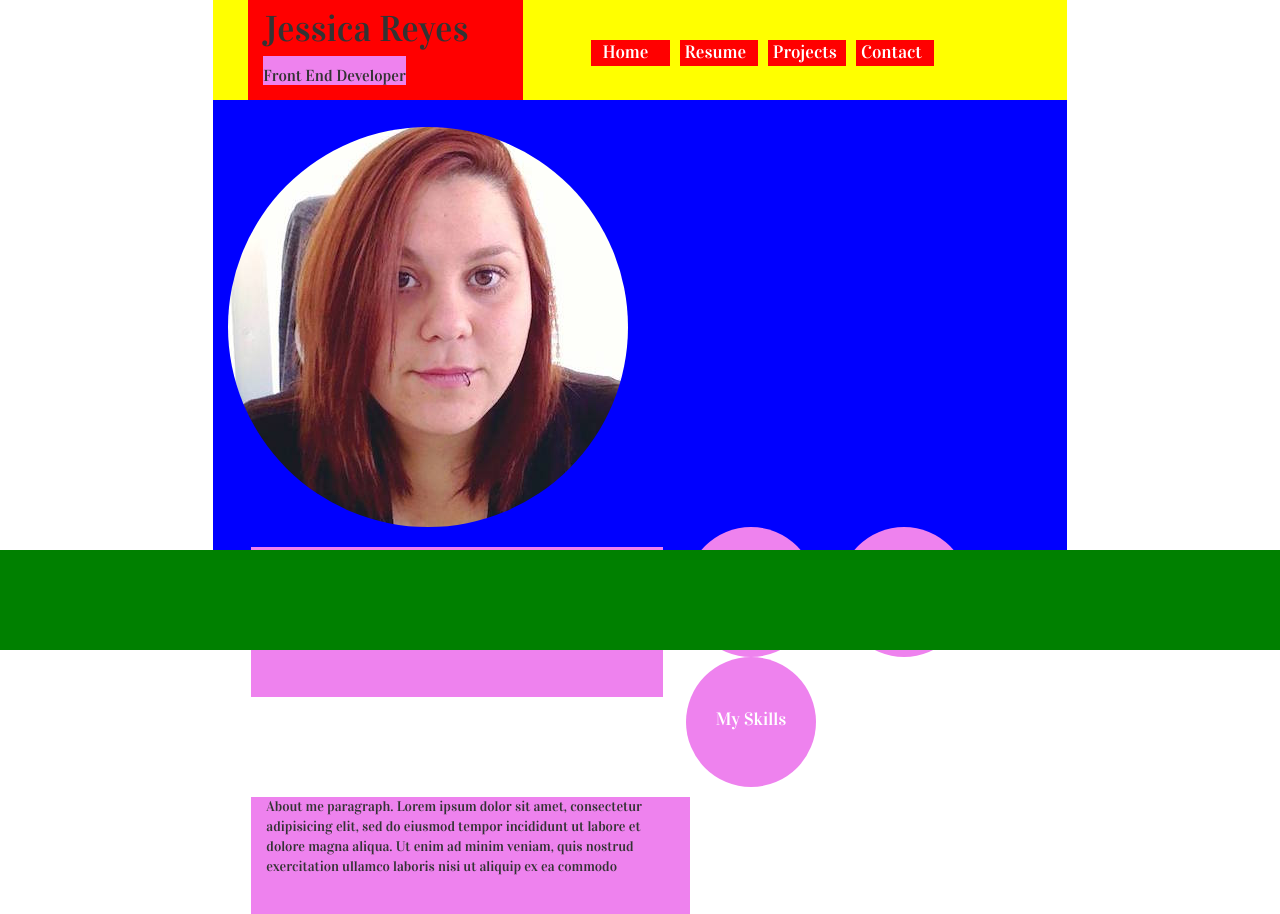
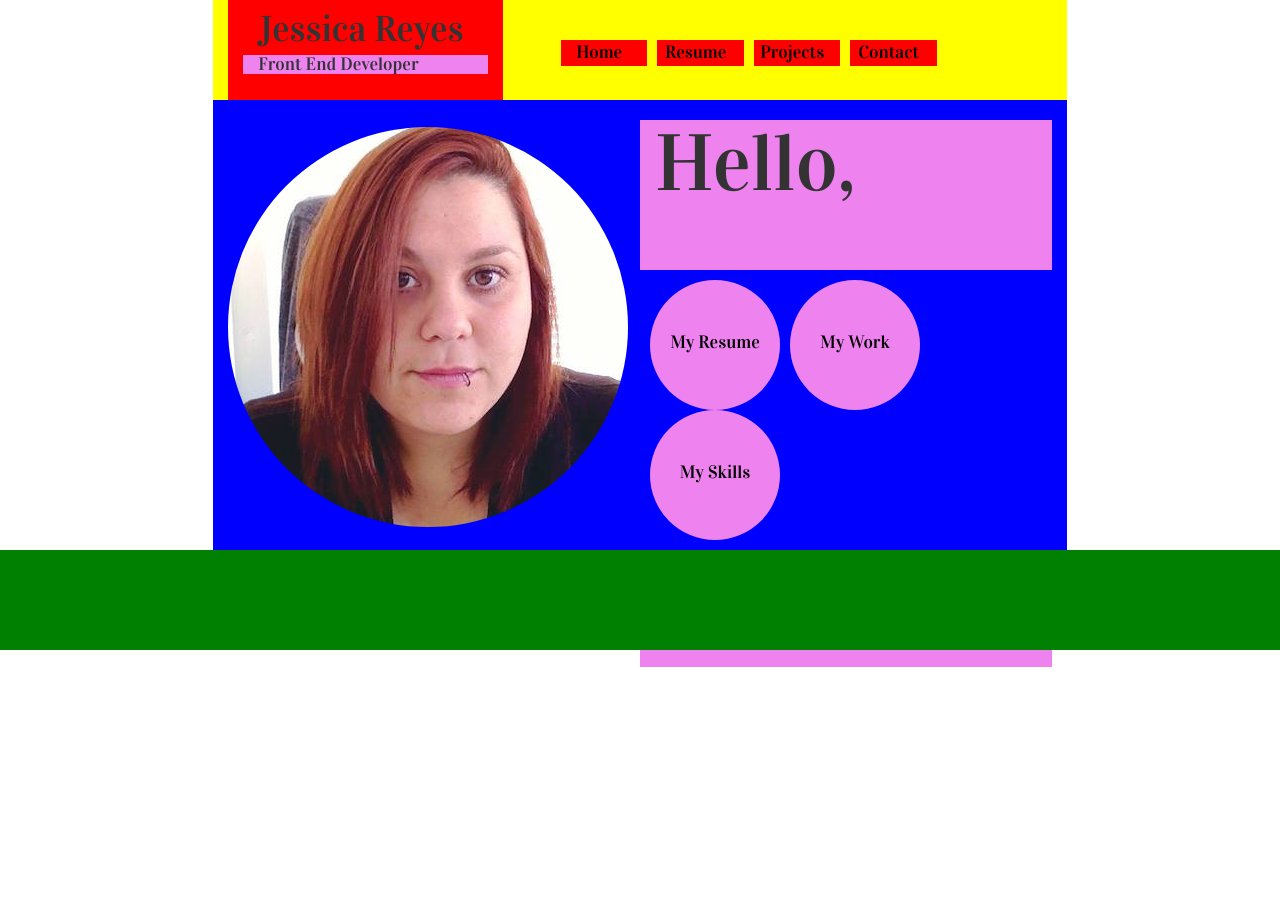
Before and after one commit to JessicaMichelle/JessicaMichelle.github.io, a PHP site: page / in a window 1280 px wide. After the commit the page ends 667 px from the top, so only its background shows below. Run offline with PHP 8.4, Linux system fonts and the light colour scheme.

Commit message:
Changed the format of header and main. Added div container around name and title in header Added div container around nav bar in header. Added div container around photo in main. Added div container around body in main.

```diff
--- a/css/index.css
+++ b/css/index.css
@@ -17,10 +17,10 @@ footer {
 	height: 100px;
 }
 
-span.name {
+.title {
 	background-color: violet;
-	font-size: 16px;
-	margin-left: 0px;
+	font-size: 18px;
+	margin-top: 5px;
 }
 
 /*----------HEADER CLASSES-----------*/
@@ -28,9 +28,8 @@ span.name {
 .name {
 	background-color: red;
 	height: 100px;
+	margin-top: 0px;
 	padding-top: 10px;
-	margin-top: 0px;
-	margin-left: 20px;
 }
 
 .home-nav {
@@ -38,7 +37,6 @@ span.name {
 	margin-top: 40px;
 	padding-left: 5px;
 	text-align: center;
-	width: 9.5%
 }
 
 .resume-nav,
@@ -49,62 +47,63 @@ span.name {
 	margin-left: 10px;
 	padding-left: 5px;
 	text-align: center;
-	width: 9.5%
 }
 
 /*----------MAIN CLASSES-----------*/
 
 .main-photo {
 	background-color: violet;
+	background-image: url(../img/me.jpg);
 	border-radius: 100%;
 	height: 400px;
+	margin-top: 27px;
 	width: 400px;
-	margin-top: 27px;
-	background-image: url(../img/me.jpg);
+}
+
+.main-container {
+	padding-left: 0px;
+	padding-right: 0px;
 }
 
 .main-hello {
 	background-color: violet;
+	font-size: 80px;
 	height: 150px;
-	margin-left: 23px;
-	font-size: 80px;
 }
 
 .main-resume {
 	background-color: violet;
 	border-radius: 100%;
 	height: 130px;
+	margin-left: 10px;
+	padding-top: 50px;
+	text-align: center;
 	width: 130px;
-	margin-left: 23px;
-	text-align: center;
-	padding-top: 50px;
 }
 
 .main-work {
 	background-color: violet;
 	border-radius: 100%;
 	height: 130px;
+	margin-left: 10px;
+	padding-top: 50px;
+	text-align: center;
 	width: 130px;
-	margin-left: 23px;
-	text-align: center;
-	padding-top: 50px;
 }
 
 .main-skills {
 	background-color: violet;
 	border-radius: 100%;
 	height: 130px;
+	margin-left: 10px;
+	padding-top: 50px;
+	text-align: center;
 	width: 130px;
-	margin-left: 23px;
-	text-align: center;
-	padding-top: 50px;
 }
 
 .main {
 	background-color: violet;
-	width: 439px;
     height: 117px;
-    margin-left: 23px;
     margin-top: 10px;
 }
 
@@ -112,9 +111,12 @@ span.name {
 
 a:link,
 a:active,
-a:visited,
+a:visited {
+	color: black;
+	font-size: 18px;
+	text-decoration: none;
+}
+
 a:hover {
-	text-decoration: none;
 	color: white;
-	font-size: 18px;
 }
--- a/index.html
+++ b/index.html
@@ -14,32 +14,44 @@
 	</head>
 	<body>
 		<header class="col-xs-offset-2 col-xs-8">
-			<h1 class="col-xs-4 name">Jessica Reyes<br><span class="name">Front End Developer</span>
+			<h1 class="col-xs-4 name">
+				<div class="col-xs-12">
+					Jessica Reyes
+				</div>
+				<div class="col-xs-12 title">
+					Front End Developer
+				</div>
 			</h1>
-			<a class="col-xs-offset-1 col-xs-1 home-nav" href="#">Home
+			<div class="col-xs-8">
+				<a class="col-xs-offset-1 col-xs-2 home-nav" href="#">Home
 				</a>
-			<a class="col-xs-1 resume-nav" href="#">Resume
+				<a class="col-xs-2 resume-nav" href="#">Resume
 				</a>
-			<a class="col-xs-1 projects-nav" href="#">Projects
+				<a class="col-xs-2 projects-nav" href="#">Projects
 				</a>
-			<a class="col-xs-1 contact-nav" href="#">Contact
+				<a class="col-xs-2 contact-nav" href="#">Contact
 				</a>
+			</div>
 		</header>
 		<main class="col-xs-offset-2 col-xs-8">
-			<div class="col-xs-1 main-photo">
+			<div class="col-xs-6 main-container">
+				<div class="col-xs-12 main-photo">
 				</div>
-			<h1 class="col-xs-offset-1 col-xs-6 main-hello">Hello,
+			</div>
+			<div class="col-xs-6 main-container">
+				<h1 class="col-xs-12 main-hello">Hello,
 				</h1>
-			<a class="col-xs-offset-1 col-xs-1 main-resume" href="#">My Resume
+				<a class="col-xs-4 main-resume" href="#">My Resume
 				</a>
-			<a class="col-xs-1 main-work" href="#">My Work
+				<a class="col-xs-4 main-work" href="#">My Work
 				</a>
-			<a class="col-xs-1 main-skills" href="#">My Skills
+				<a class="col-xs-4 main-skills" href="#">My Skills
 				</a>
-			<p class="col-xs-offset-1 col-xs-1 main">About me paragraph. Lorem ipsum dolor sit amet, consectetur adipisicing elit, sed do eiusmod
+				<p class="col-xs-12 main">About me paragraph. Lorem ipsum dolor sit amet, consectetur adipisicing elit, sed do eiusmod
 				tempor incididunt ut labore et dolore magna aliqua. Ut enim ad minim veniam,
 				quis nostrud exercitation ullamco laboris nisi ut aliquip ex ea commodo
 				</p>
+			</div>
 		</main>
 		<footer class="col-xs-12">
 
```
Lines whose indentation alone changed are shown as unchanged.
